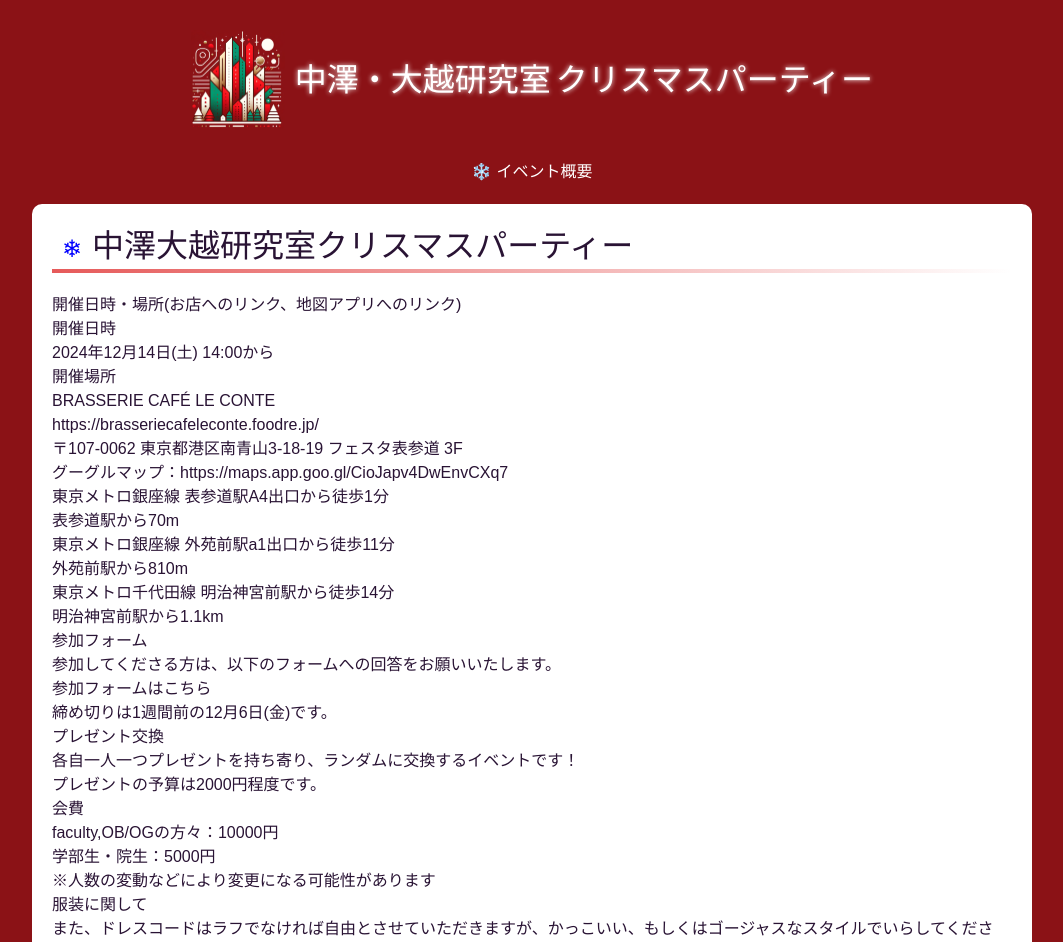
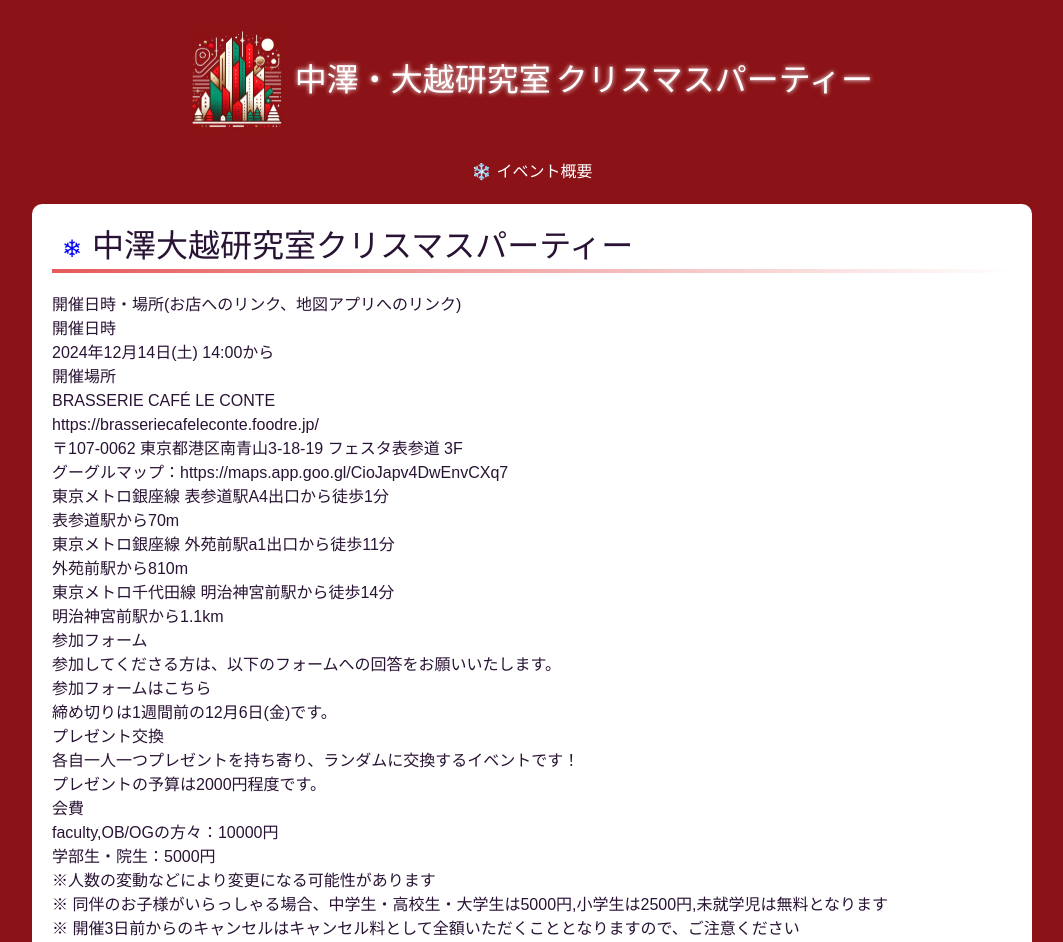
Before and after one commit to nkzwlab/santa.jn, a Vue app: page / in a window 1280 px wide. Shown: the top 942 px of the page, without its empty margins (108-1171 px from the left). Built offline with nearby package versions, Linux system fonts and the light colour scheme.

Commit message:
fix fear

```diff
--- a/src/views/HomeView.vue
+++ b/src/views/HomeView.vue
@@ -43,6 +43,8 @@ import MainContent from '@/components/MainContent.vue'
     <p>faculty,OB/OGの方々：10000円</p>
     <p>学部生・院生：5000円</p>
     <p>※人数の変動などにより変更になる可能性があります</p>
+    <p>※ 同伴のお子様がいらっしゃる場合、中学生・高校生・大学生は5000円,小学生は2500円,未就学児は無料となります</p>
+    <p>※ 開催3日前からのキャンセルはキャンセル料として全額いただくこととなりますので、ご注意ください</p>
     <h2 id="-">服装に関して</h2>
     <p>
       また、ドレスコードはラフでなければ自由とさせていただきますが、かっこいい、もしくはゴージャスなスタイルでいらしてください。
```
